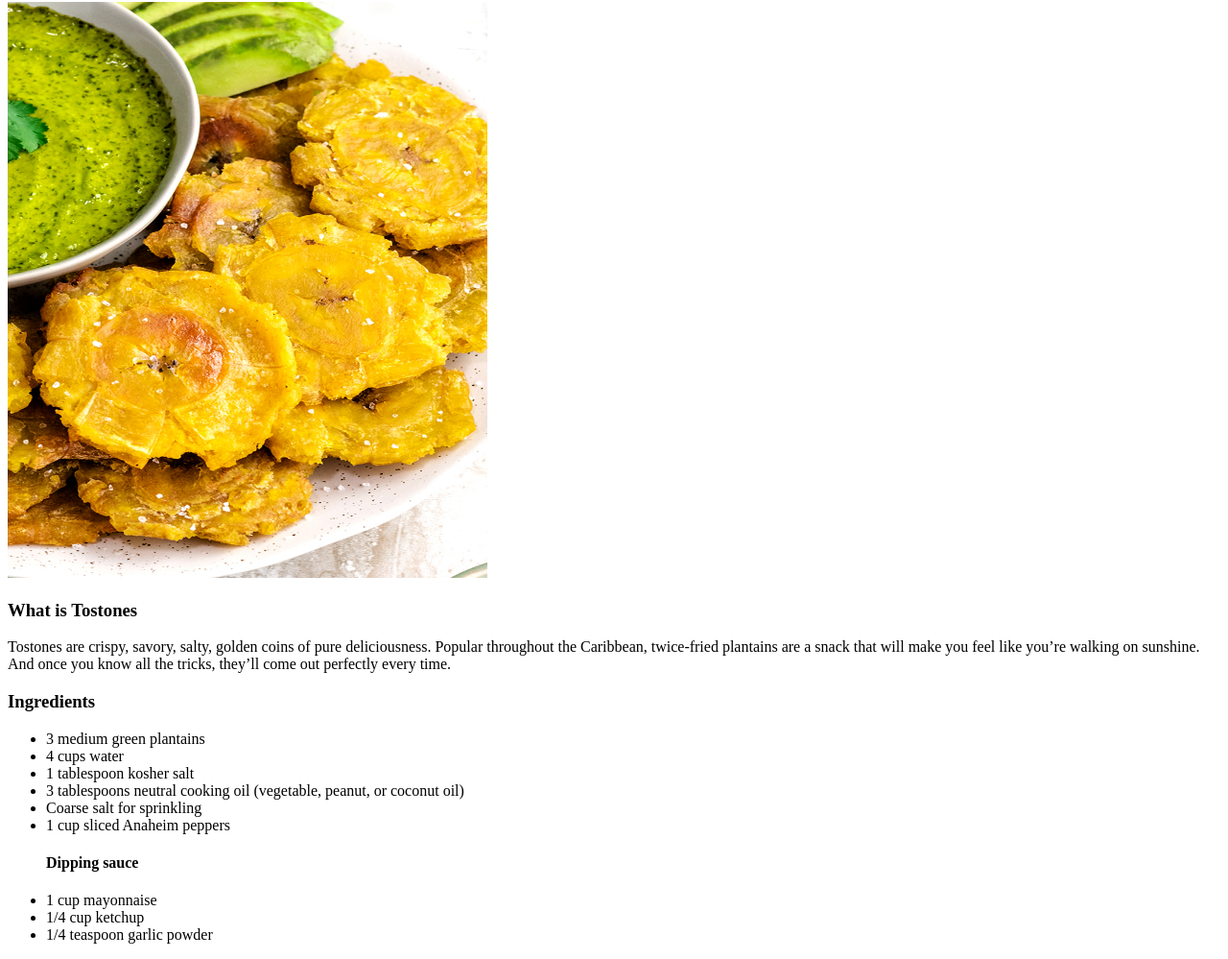
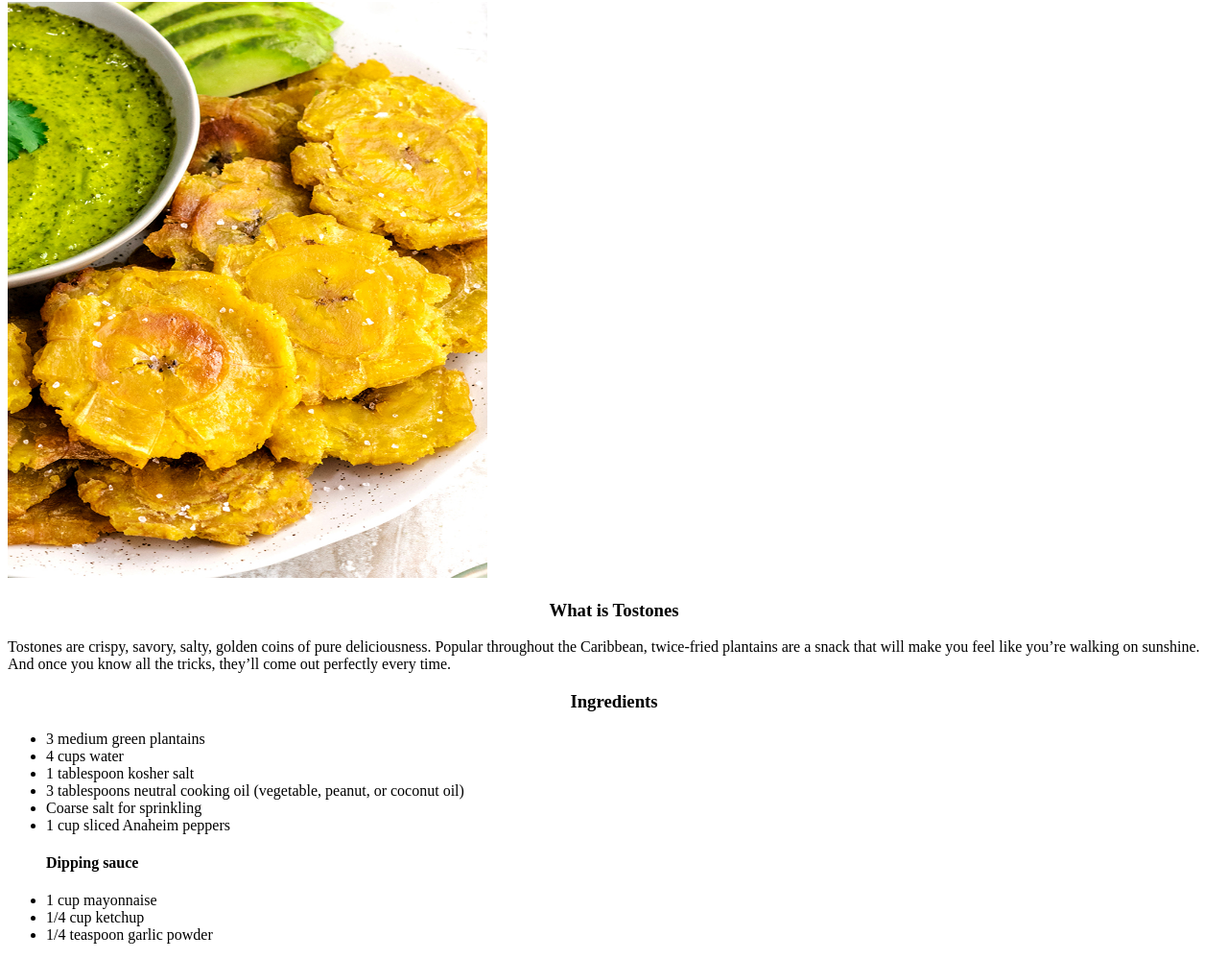
Before and after one commit to HeyNaNd0/odin-recipes, a plain HTML site: page recipes/AirFryerTostones.html in a window 1280 px wide. Shown: the part 78-1077 px from the top of the page at 96% size. Drawn offline with Linux system fonts and the light colour scheme.

Commit message:
Small update,  testing how html element <center> would  center txt and order list

```diff
--- a/recipes/AirFryerTostones.html
+++ b/recipes/AirFryerTostones.html
@@ -9,14 +9,14 @@
 <body>
     <h1><a href="https://www.allrecipes.com/recipe/70753/mangu/" target="_blank" rel="noopener noreferrer">Air-Fryer Tostones</a></h1>
     <img src="./images/Tostones.jpeg" alt="Fried tostones with green dipping sauce" width="500" height="600">
-    <h3>What is Tostones</h3>
+    <center><h3>What is Tostones</h3></center>
     <p>
         Tostones are crispy, savory, salty, golden coins of pure deliciousness.
         Popular throughout the Caribbean, twice-fried plantains are a snack that
         will make you feel like you’re walking on sunshine. And once you know all the tricks,
         they’ll come out perfectly every time.
     </p>
-    <h3>Ingredients</h3>
+        <center><h3>Ingredients</h3></center>
         <ul>
             <li>3 medium green plantains</li>
             <li>4 cups water</li>
```
